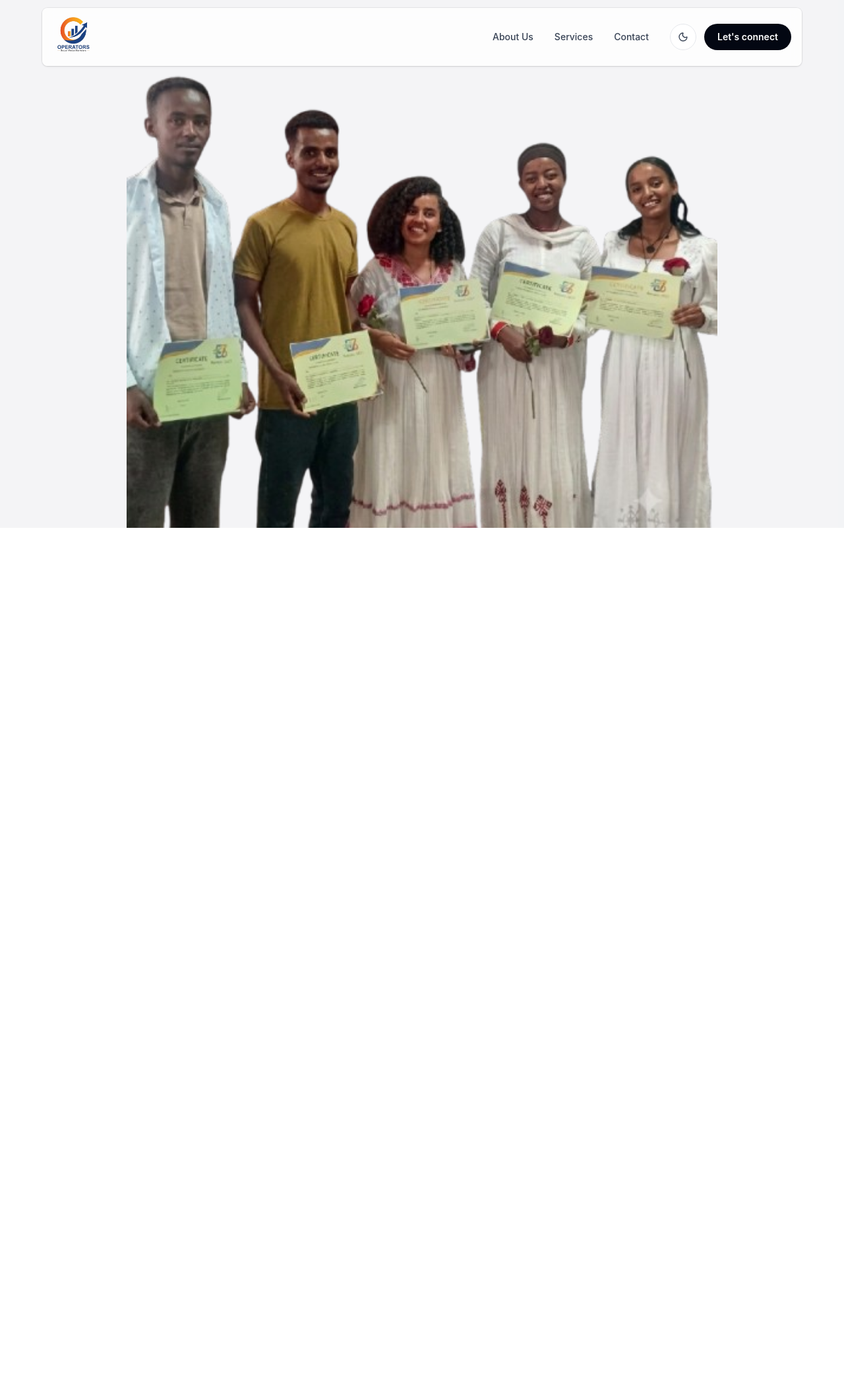
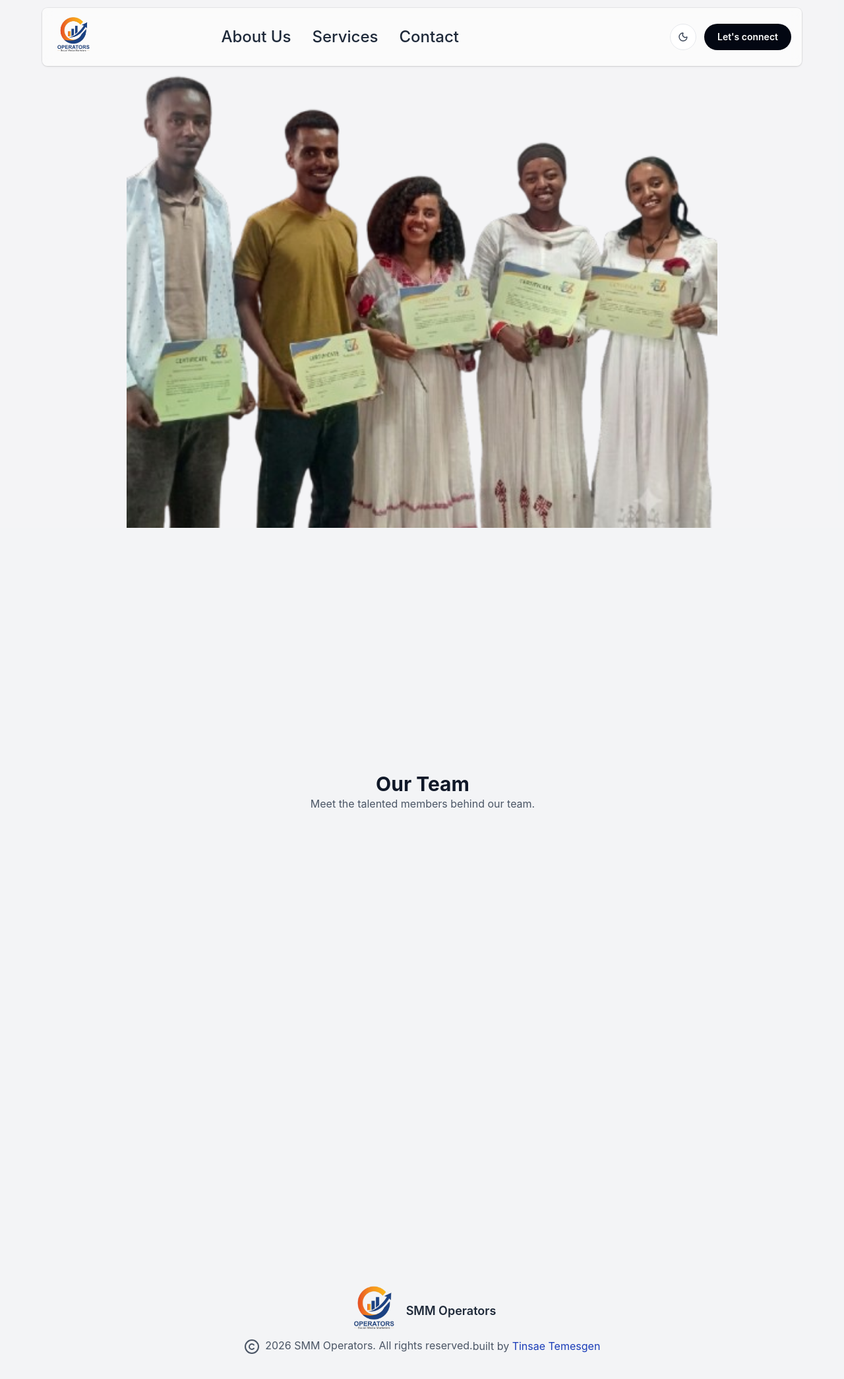
Before and after one commit to tinsaetemesgen/SMM-Operators, a React (Vite) app: page / in a window 1280 px wide. Shown: the top 2090 px of the page at 66% size. Before the commit the page ends 800 px from the top, so only its background shows below. Built offline with nearby package versions, Linux system fonts and the light colour scheme.

Commit message:
Added Team and Footer comp

```diff
--- /dev/null
+++ b/src/features/Home/components/Footer.tsx
@@ -0,0 +1,28 @@
+import { Copyright } from 'lucide-react';
+import Logo from "../../../assets/operators-Logo.png"
+import { Link } from 'react-router-dom';
+
+
+const Footer = () => {
+  return (
+    <div className="flex flex-col items-center justify-center min-h-screen bg-gray-100">
+      <footer className="text-gray-600">
+        <div className="flex justify-around items-center">
+            <Link to="/" className="flex shrink-0 items-center" aria-label="SMM Operators home">
+                <img src={Logo} alt="SMM Operators logo" className="h-12 w-12 md:h-16 md:w-16 lg:h-20 lg:w-20" />
+                <span className="ml-2 text-lg font-semibold text-gray-800">SMM Operators</span>
+            </Link>
+        </div>
+
+
+
+        <div className="flex justify-center items-center bottom-0">
+            <p> <Copyright className="inline-block mr-1" /> {new Date().getFullYear()} SMM Operators. All rights reserved.</p>
+            <p className="text-gray-600">built by <a href="#" className="text-blue-800 hover:text-blue-500">Tinsae Temesgen</a></p>
+        </div>
+      </footer>
+    </div>
+  )
+}
+
+export default Footer
--- /dev/null
+++ b/src/features/Home/components/Team.tsx
@@ -0,0 +1,11 @@
+
+const Team = () => {
+  return (
+    <div className="flex flex-col items-center justify-center min-h-screen bg-gray-100 ml-0.5">
+      <h2 className="text-3xl font-bold text-gray-900">Our Team</h2>
+      <p className="text-gray-600 ml-6 mr-6">Meet the talented members behind our team.</p>
+    </div>
+  )
+}
+
+export default Team
--- a/src/features/Home/pages/Home.tsx
+++ b/src/features/Home/pages/Home.tsx
@@ -1,5 +1,7 @@
 import Navbar from "../../../shared/components/Navbar"
+import Footer from "../components/Footer"
 import Hero from "../components/Hero"
+import Team from "../components/Team"
 
 const Home = () => {
   return (
@@ -7,6 +9,9 @@ const Home = () => {
       <main className="flex flex-col items-center justify-center min-h-screen bg-gray-100">
         <Navbar />
         <Hero />
+
+        <Team />
+        <Footer />
       </main>
 
     </div>
--- a/src/shared/components/Navbar.tsx
+++ b/src/shared/components/Navbar.tsx
@@ -14,16 +14,16 @@ const Navbar = () => {
 
   return (
     <div className="fixed top-0 left-0 z-50 w-full px-4 py-3 md:px-8 lg:px-16">
-      <nav className="mx-auto flex max-w-7xl items-center justify-between rounded-lg bg-white/80 px-4 py-3 shadow-sm ring-1 ring-black/5 backdrop-blur">
+      <nav className="mx-auto flex max-w-7xl items-center justify-between rounded-lg bg-white/60 px-4 py-3 shadow-sm ring-1 ring-black/5 backdrop-blur">
         <Link to="/" className="flex shrink-0 items-center" aria-label="SMM Operators home">
           <img src={Logo} alt="SMM Operators logo" className="h-12 w-12 md:h-16 md:w-16" />
         </Link>
 
-        <div className="hidden items-center gap-8 md:flex">
-          <ul className="flex items-center gap-6 text-sm font-medium text-gray-700 lg:gap-8">
+        <div className="hidden items-center gap-8 md:flex lg:gap-80">
+          <ul className="flex items-center gap-6 text-sm font-medium text-gray-800 lg:gap-8">
             {navLinks.map((link) => (
               <li key={link.to}>
-                <Link className="transition hover:text-gray-950" to={link.to}>
+                <Link className="transition hover:text-gray-950 text-2xl" to={link.to}>
                   {link.label}
                 </Link>
               </li>
```
